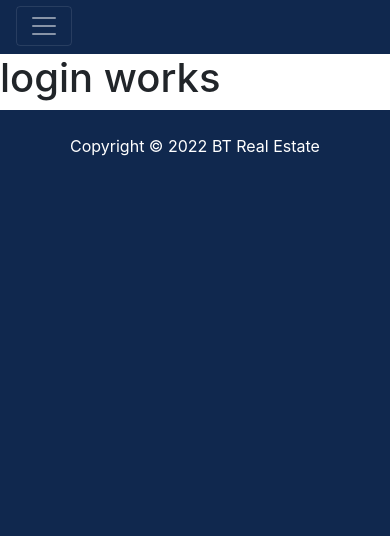
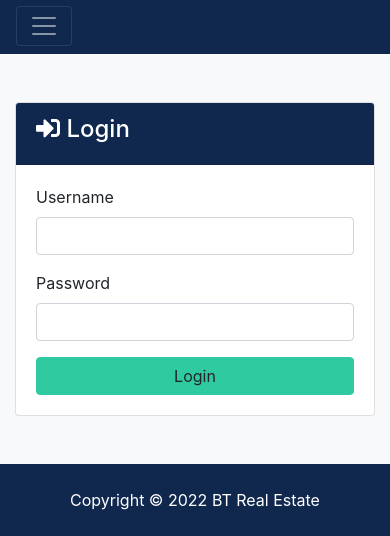
Before and after one commit to Anthony-Asamoah/django_real_estate, a Django app: page /login in a window 390 px wide; the page is wider, and only the part inside the window is pictured. Shown: the part 1020-1556 px from the top of that part. Before the commit the page ends 1176 px from the top of that part, so only its background shows below. Run offline with Django 4.2, Linux system fonts and the light colour scheme; some libraries are stand-ins or nearby versions.

Commit message:
Added and Finalized User authentication; login register and logout. changed dynamic title method

```diff
--- a/templates/accounts/login.html
+++ b/templates/accounts/login.html
@@ -1,5 +1,41 @@
 {% extends 'base.html' %}
 
+{% block title %}
+ | Login
+{% endblock %}
+
 {% block content %}
-    <h1>login works</h1>
+    <section id="login" class="bg-light py-5">
+    <div class="container">
+      <div class="row">
+        <div class="col-md-6 mx-auto">
+          <div class="card">
+            <div class="card-header bg-primary text-white">
+              <h4>
+                <i class="fas fa-sign-in-alt"></i> Login</h4>
+            </div>
+            <div class="card-body">
+                <!-- Alerts -->
+                {% include 'partials/_alerts.html' %}
+              <form action="{% url 'accounts:login' %}" method="post">
+                  {% csrf_token %}
+                <div class="form-group">
+                  <label for="username">Username</label>
+                  <input type="text" id="username" name="username" class="form-control" required>
+                </div>
+
+                <div class="form-group">
+                  <label for="password2">Password</label>
+                  <input type="password" id="passwprd2" name="password" class="form-control" minlength="6" required>
+                </div>
+
+                <input type="submit" value="Login" class="btn btn-secondary btn-block">
+              </form>
+            </div>
+          </div>
+        </div>
+      </div>
+    </div>
+  </section>
+
 {% endblock %}
```
